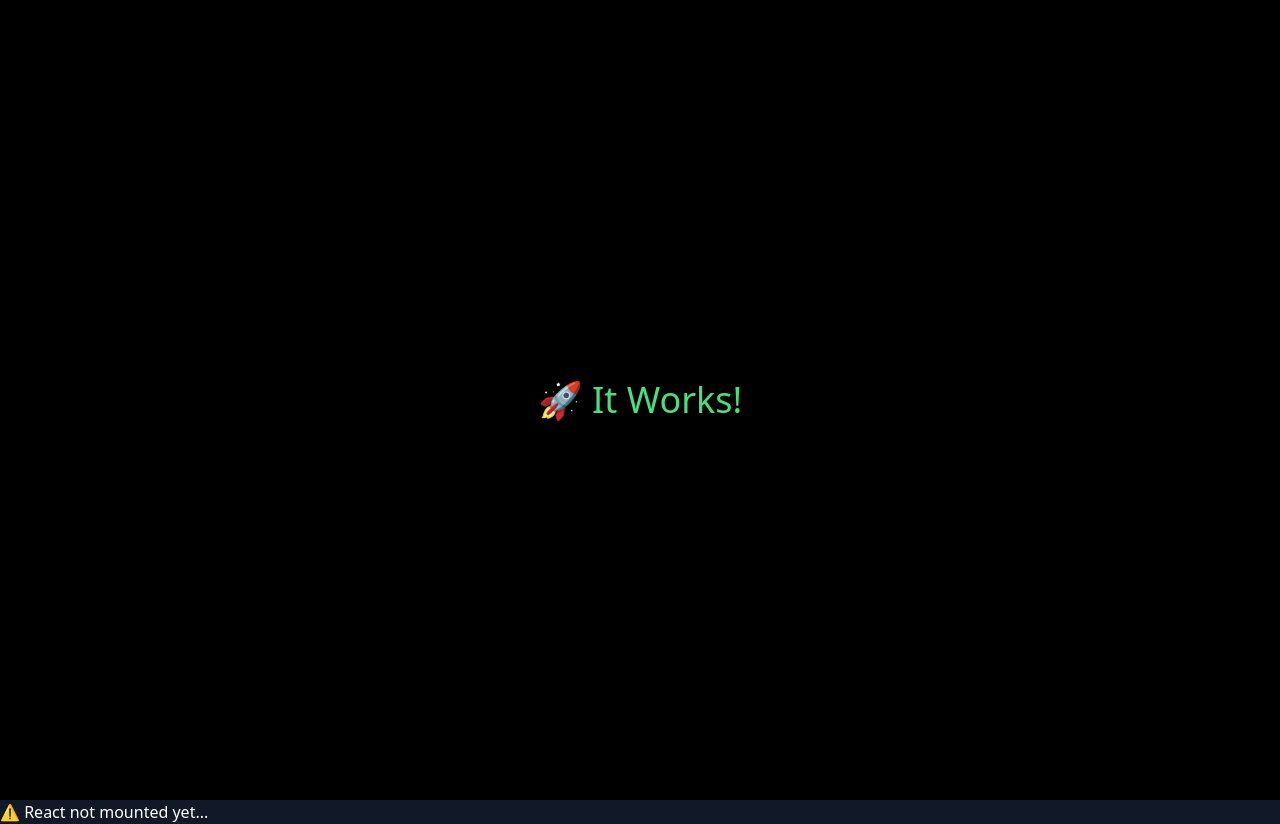
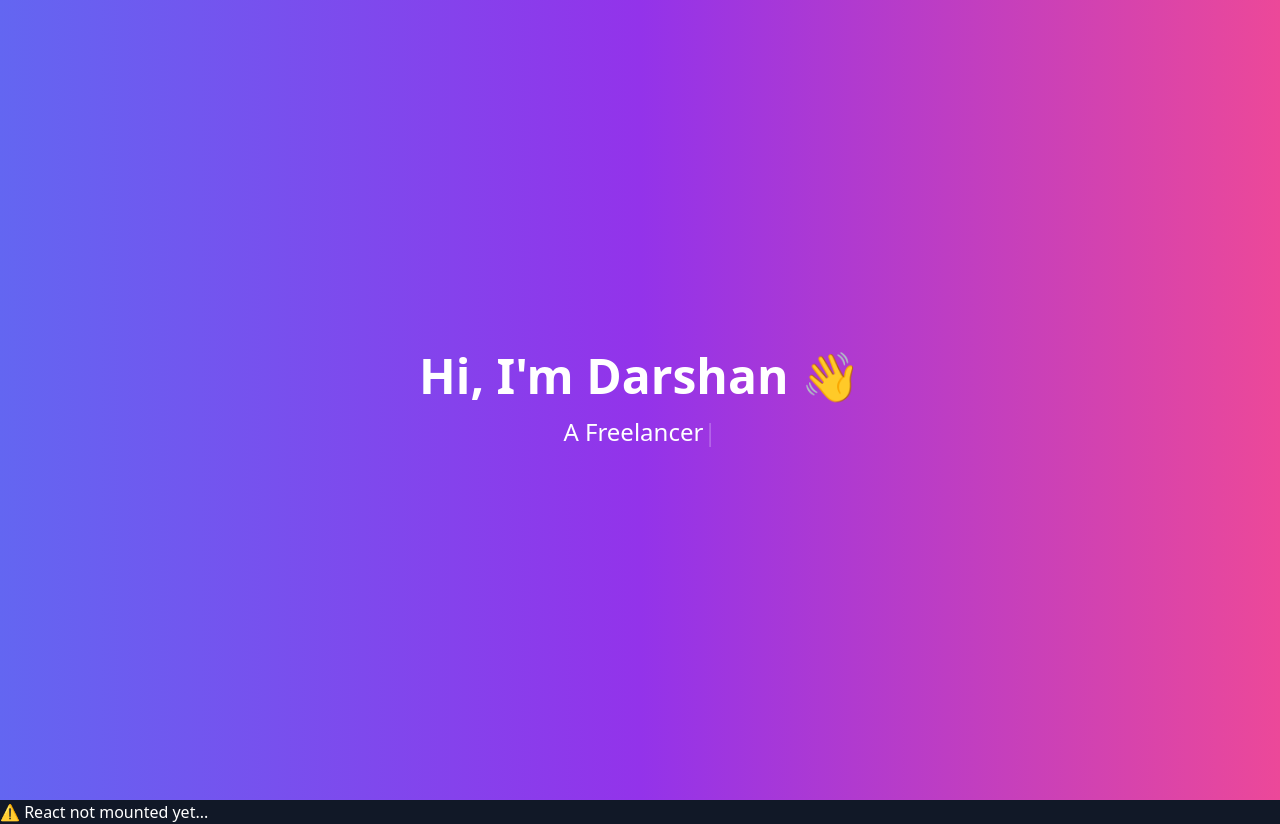
Before and after one commit to Darshan-Paliwal/3D_Portfolio, a React (Vite) app: page / in a window 1280 px wide. Built offline with nearby package versions, Linux system fonts and the light colour scheme.

Commit message:
Update Hero.jsx

```diff
--- a/src/components/Hero.jsx
+++ b/src/components/Hero.jsx
@@ -1,7 +1,28 @@
+import { motion } from "framer-motion";
+import Typed from "react-typed";
+
 export default function Hero() {
   return (
-    <div className="h-screen flex items-center justify-center bg-black text-green-400 text-4xl">
-      🚀 It Works!
-    </div>
-  )
+    <section className="flex items-center justify-center h-screen bg-gradient-to-r from-indigo-500 via-purple-600 to-pink-500">
+      <motion.div
+        initial={{ opacity: 0, y: 50 }}
+        animate={{ opacity: 1, y: 0 }}
+        transition={{ duration: 1 }}
+        className="text-center"
+      >
+        <h1 className="text-5xl font-bold mb-4">Hi, I'm Darshan 👋</h1>
+        <Typed
+          strings={[
+            "A Web Developer",
+            "A React Enthusiast",
+            "A Freelancer"
+          ]}
+          typeSpeed={50}
+          backSpeed={30}
+          loop
+          className="text-2xl"
+        />
+      </motion.div>
+    </section>
+  );
 }
```
